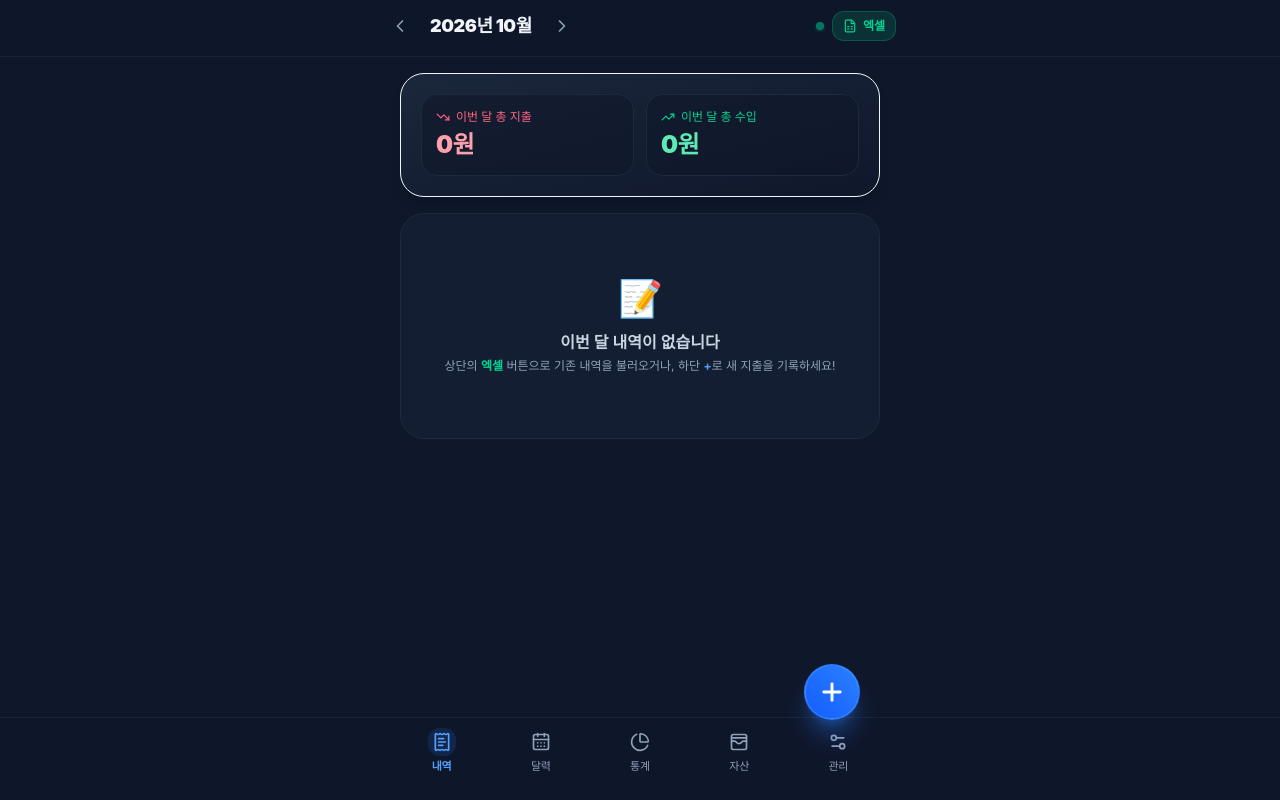
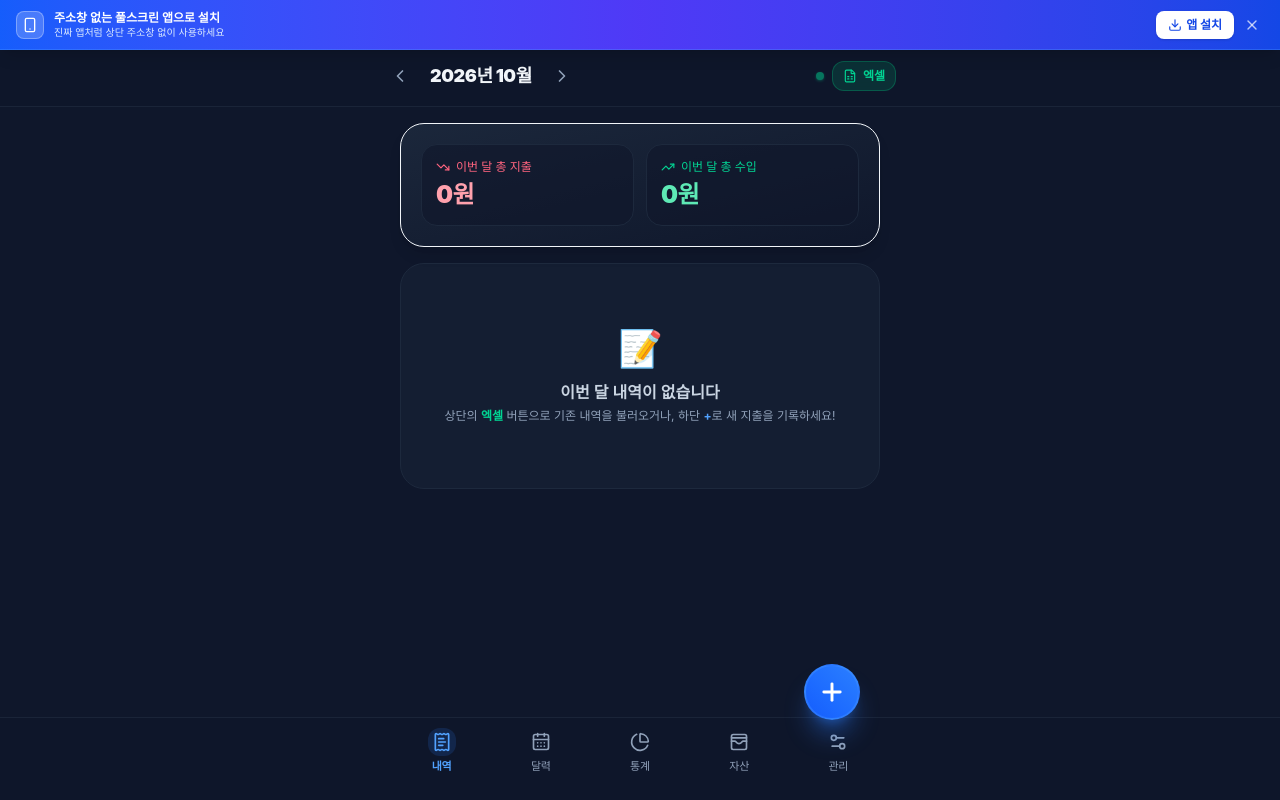
Before and after one commit to Yongseok1991/akija, a React (Vite) app: page / in a window 1280 px wide. Built offline with nearby package versions, Linux system fonts and the light colour scheme; no server answers; the database is empty.

Commit message:
feat: add in-app PWA install prompt and fix manifest scope for full-screen webapk

```diff
--- a/src/App.tsx
+++ b/src/App.tsx
@@ -9,6 +9,7 @@ import { AssetOverview } from './components/assets/AssetOverview'
 import { SettingsView } from './components/settings/SettingsView'
 import { FastInputModal } from './components/input/FastInputModal'
 import { ExcelImportModal } from './components/common/ExcelImportModal'
+import { PwaInstallPrompt } from './components/common/PwaInstallPrompt'
 import { useAppStore } from './store/useAppStore'
 
 export function App() {
@@ -30,6 +31,9 @@ export function App() {
 
   return (
     <div className="min-h-screen bg-slate-900 text-slate-100 flex flex-col font-sans select-none antialiased">
+      {/* PWA Fullscreen Install Banner (Only shown if running in browser with URL bar) */}
+      <PwaInstallPrompt />
+
       {/* Sticky Top Month Header with Quick Month Nav & CSV button */}
       <Header />
 
--- /dev/null
+++ b/src/components/common/PwaInstallPrompt.tsx
@@ -0,0 +1,163 @@
+import React, { useState, useEffect } from 'react'
+import { Download, X, Smartphone, Sparkles } from 'lucide-react'
+
+export const PwaInstallPrompt: React.FC = () => {
+  const [deferredPrompt, setDeferredPrompt] = useState<any>(null)
+  const [isStandalone, setIsStandalone] = useState(false)
+  const [isDismissed, setIsDismissed] = useState(false)
+  const [showGuideModal, setShowGuideModal] = useState(false)
+
+  useEffect(() => {
+    // 1. 이미 독립 실행형(Standalone/WebAPK)으로 실행 중인지 감지
+    const checkStandalone =
+      window.matchMedia('(display-mode: standalone)').matches ||
+      window.matchMedia('(display-mode: fullscreen)').matches ||
+      (window.navigator as any).standalone === true ||
+      document.referrer.includes('android-app://')
+
+    setIsStandalone(checkStandalone)
+
+    // 2. 세션 중 닫았는지 확인
+    const dismissed = sessionStorage.getItem('pwa_prompt_dismissed') === 'true'
+    if (dismissed) {
+      setIsDismissed(true)
+    }
+
+    // 3. beforeinstallprompt 이벤트 리스너 등록
+    const handleBeforeInstall = (e: Event) => {
+      e.preventDefault()
+      setDeferredPrompt(e)
+    }
+
+    window.addEventListener('beforeinstallprompt', handleBeforeInstall)
+
+    // 4. 앱 설치 완료 이벤트 리스너
+    const handleAppInstalled = () => {
+      setIsStandalone(true)
+      setDeferredPrompt(null)
+    }
+    window.addEventListener('appinstalled', handleAppInstalled)
+
+    return () => {
+      window.removeEventListener('beforeinstallprompt', handleBeforeInstall)
+      window.removeEventListener('appinstalled', handleAppInstalled)
+    }
+  }, [])
+
+  // 이미 풀스크린 독립 앱으로 실행 중이거나 사용자가 배너를 닫았으면 렌더링 안 함
+  if (isStandalone || isDismissed) {
+    return null
+  }
+
+  const handleInstallClick = async () => {
+    if (deferredPrompt) {
+      // 시스템 네이티브 앱 설치 프롬프트 호출
+      deferredPrompt.prompt()
+      const { outcome } = await deferredPrompt.userChoice
+      if (outcome === 'accepted') {
+        setIsStandalone(true)
+      }
+      setDeferredPrompt(null)
+    } else {
+      // 프롬프트 이벤트가 지원되지 않거나 지연된 경우 안내 팝업 열기
+      setShowGuideModal(true)
+    }
+  }
+
+  const handleDismiss = () => {
+    setIsDismissed(true)
+    sessionStorage.setItem('pwa_prompt_dismissed', 'true')
+  }
+
+  return (
+    <>
+      {/* Top Floating PWA Banner */}
+      <div className="bg-gradient-to-r from-blue-600 via-indigo-600 to-blue-700 text-white px-4 py-2.5 flex items-center justify-between shadow-lg text-xs z-40 sticky top-0 border-b border-blue-400/30">
+        <div className="flex items-center gap-2.5 min-w-0 flex-1 mr-2">
+          <div className="w-7 h-7 rounded-lg bg-white/20 flex items-center justify-center shrink-0 border border-white/30">
+            <Smartphone className="w-4 h-4 text-white" />
+          </div>
+          <div className="min-w-0">
+            <span className="font-bold block truncate text-[11px] sm:text-xs">
+              주소창 없는 풀스크린 앱으로 설치
+            </span>
+            <span className="text-[10px] text-blue-100 block truncate">
+              진짜 앱처럼 상단 주소창 없이 사용하세요
+            </span>
+          </div>
+        </div>
+
+        <div className="flex items-center gap-1.5 shrink-0">
+          <button
+            type="button"
+            onClick={handleInstallClick}
+            className="px-3 py-1.5 bg-white text-blue-700 font-extrabold rounded-lg shadow active:scale-95 transition-all text-xs flex items-center gap-1"
+          >
+            <Download className="w-3.5 h-3.5" />
+            <span>앱 설치</span>
+          </button>
+          <button
+            type="button"
+            onClick={handleDismiss}
+            className="p-1 text-white/70 hover:text-white rounded-md"
+            title="닫기"
+          >
+            <X className="w-4 h-4" />
+          </button>
+        </div>
+      </div>
+
+      {/* Samsung Internet Guide Modal */}
+      {showGuideModal && (
+        <div className="fixed inset-0 z-50 flex items-center justify-center p-4 bg-black/80 backdrop-blur-sm animate-in fade-in duration-150">
+          <div className="w-full max-w-sm bg-slate-900 border border-slate-800 rounded-3xl p-5 shadow-2xl space-y-4">
+            <div className="flex items-center justify-between border-b border-slate-800 pb-3">
+              <div className="flex items-center gap-2">
+                <Sparkles className="w-5 h-5 text-amber-400" />
+                <h3 className="font-bold text-slate-100 text-sm">주소창 없이 앱으로 설치하는 법</h3>
+              </div>
+              <button
+                type="button"
+                onClick={() => setShowGuideModal(false)}
+                className="p-1 text-slate-400 hover:text-slate-200"
+              >
+                <X className="w-5 h-5" />
+              </button>
+            </div>
+
+            <div className="space-y-3 text-xs text-slate-300 leading-relaxed">
+              <div className="p-3 bg-slate-800/80 rounded-2xl border border-slate-700 space-y-1.5">
+                <span className="font-bold text-emerald-400 block text-xs">
+                  방법 1: 주소창 우측 ⬇️ 아이콘 터치 (가장 추천)
+                </span>
+                <p className="text-slate-400 text-[11px]">
+                  상단 주소창 맨 오른쪽 끝을 보시면 **다운로드(⬇️)** 아이콘이 있습니다. 이를 누르고 <b>[설치]</b>를 누르면 주소창이 완전히 사라집니다.
+                </p>
+              </div>
+
+              <div className="p-3 bg-slate-800/80 rounded-2xl border border-slate-700 space-y-1.5">
+                <span className="font-bold text-blue-400 block text-xs">
+                  방법 2: 하단 ≡ 메뉴 사용 시 주의사항
+                </span>
+                <p className="text-slate-400 text-[11px]">
+                  우측 하단 <b>≡ 메뉴 → [현재 페이지 추가]</b>를 누르면 옵션이 나옵니다.
+                </p>
+                <div className="p-2 bg-amber-500/10 border border-amber-500/30 rounded-xl text-[11px] text-amber-200">
+                  ⚠️ <b>'홈 화면'</b>을 누르면 브라우저 바로가기로 열려 주소창이 남습니다. 반드시 <b>'앱' (또는 '앱 설치')</b>을 선택해야 주소창이 제거됩니다!
+                </div>
+              </div>
+            </div>
+
+            <button
+              type="button"
+              onClick={() => setShowGuideModal(false)}
+              className="w-full py-2.5 bg-blue-600 hover:bg-blue-500 text-white font-bold rounded-xl text-xs shadow-md transition-all"
+            >
+              확인했습니다
+            </button>
+          </div>
+        </div>
+      )}
+    </>
+  )
+}
--- a/vite.config.ts
+++ b/vite.config.ts
@@ -23,10 +23,10 @@ export default defineConfig({
         name: '스마트가계부',
         short_name: '스마트가계부',
         description: '입력 뎁스를 극단적으로 줄인 모바일 최적화 PWA 가계부',
-        start_url: './',
-        scope: './',
+        start_url: '/akija/',
+        scope: '/akija/',
         display: 'standalone',
-        display_override: ['standalone', 'window-controls-overlay', 'minimal-ui'],
+        display_override: ['standalone', 'fullscreen', 'minimal-ui'],
         orientation: 'portrait',
         theme_color: '#0f172a',
         background_color: '#0f172a',
```
